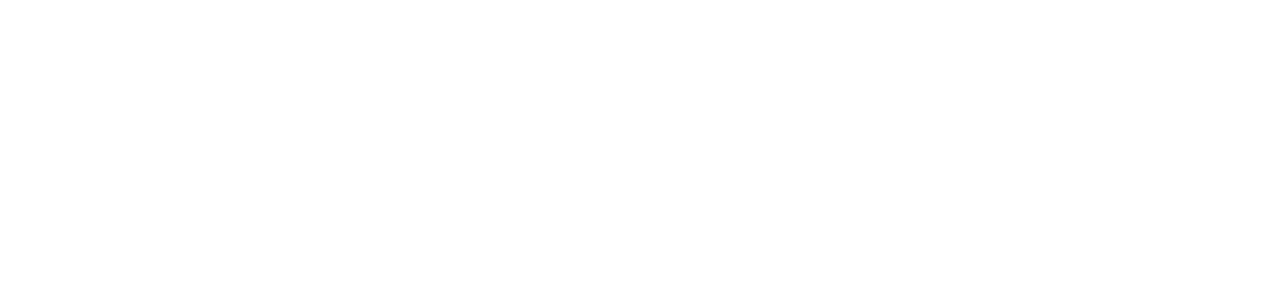
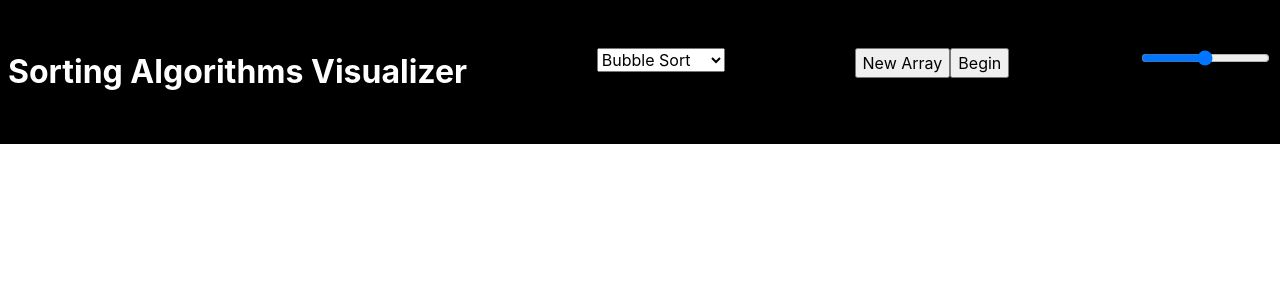
Before and after one commit to triettruong1/sorting-visualizer, a React (Create React App) app: page / in a window 1280 px wide. Shown: the top 300 px of the page. Built offline with nearby package versions, Linux system fonts and the light colour scheme; the HTML template or start-up script is replaced by a standard one.

Commit message:
basic layout no style

```diff
--- a/src/App.js
+++ b/src/App.js
@@ -1,8 +1,11 @@
 import './App.css';
-
+import SortingVisualizer from './Components/SortingVisualizer';
+import Navigation from './Components/Navigation';
 function App() {
   return (
     <div className="App">
+      <Navigation />
+      <SortingVisualizer />
     </div>
   );
 }
--- /dev/null
+++ b/src/Components/Navigation.jsx
@@ -0,0 +1,35 @@
+import { useState } from 'react';
+
+import '../Styles/Navigation.css';
+
+const Navigation = () => {
+
+    var [sliderValue, setSliderValue] = useState(50);
+
+    const handleSlide = (event) => {
+        setSliderValue(event.target.value);
+    }
+
+    return (
+        <div className="nav">
+            <h1>Sorting Algorithms Visualizer</h1>
+            <div className="algoselect">
+                <select name="algos">
+                    <option value="bubble">Bubble Sort</option>
+                    <option value="selection">Selection Sort</option>
+                    <option value="quick">Quick Sort</option>
+                    <option value="heap">Heap Sort</option>
+                </select>
+            </div>
+            <div className="buttons">
+                <button>New Array</button>
+                <button>Begin</button>
+            </div>
+            <div>
+                <input type="range" min="1" max="100" value={sliderValue} id="element-amount" onChange={handleSlide}/>
+            </div>
+        </div>
+      );
+}
+
+export default Navigation;
--- /dev/null
+++ b/src/Components/SortingVisualizer.jsx
@@ -0,0 +1,35 @@
+import { useState, useEffect } from "react";
+
+import '../Styles/SortingVisualizer.css';
+
+const SortingVisualizer = ({size}) => {
+    var [array, setArray] = useState([]);
+    var [arraySize, setArraySize] = useState(size);
+    useEffect (() => {
+        return newRandomizedArray;
+    }, [])
+
+    const newRandomizedArray = () => {
+        var newArray = [];
+        for (let i = 0; i < arraySize; i++) {
+            newArray[i] = randomIntFromInterval(5, 100);
+            console.log(newArray[i]);
+        }
+        setArray(newArray);
+    }
+
+    const randomIntFromInterval = (min, max) => {
+        return Math.floor(Math.random() * (max - min + 1) + min);
+    }
+
+    return (
+        <div className="sorting-visualizer">
+            {array.map((value, index) => (
+                <div className="bar" key={index} style={{height: `${value*3}px`}}>
+                </div>
+            ))}
+        </div>
+     );
+}
+
+export default SortingVisualizer;
--- /dev/null
+++ b/src/Styles/Navigation.css
@@ -0,0 +1,7 @@
+.nav{
+    background: #000;
+    color: #fff;
+    display: flex;
+    padding: 3em .5em;
+    justify-content: space-between;
+}
--- /dev/null
+++ b/src/Styles/SortingVisualizer.css
@@ -0,0 +1,16 @@
+.sorting-visualizer{
+    width: 80%;
+    display: flex;
+    flex-direction: row;
+    justify-content: center;
+    align-items: flex-end;
+    margin: 0 auto;
+    padding: 2em 2em;
+}
+
+
+.bar{
+    border: 1px solid #000;
+    width: 100%;
+
+}
```
